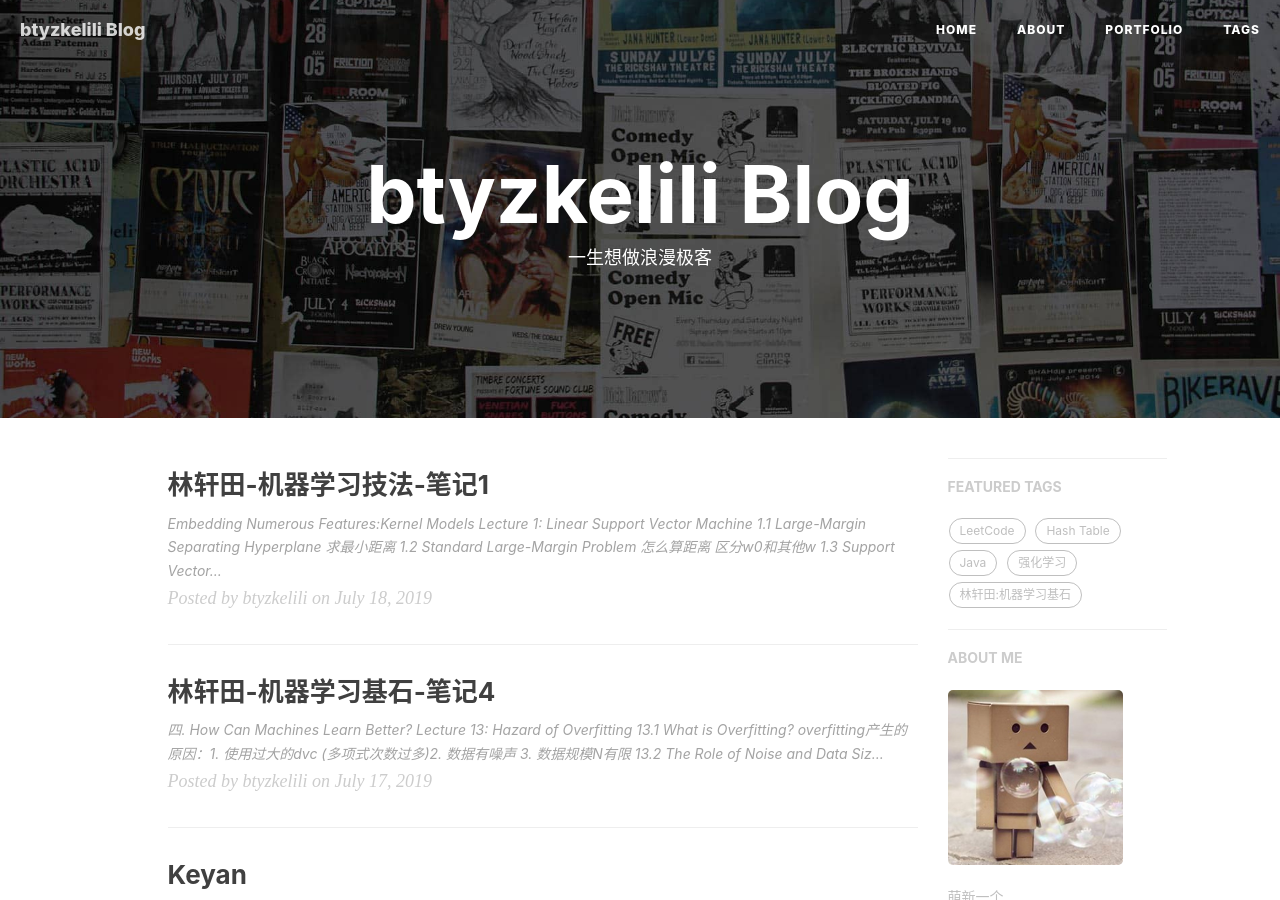
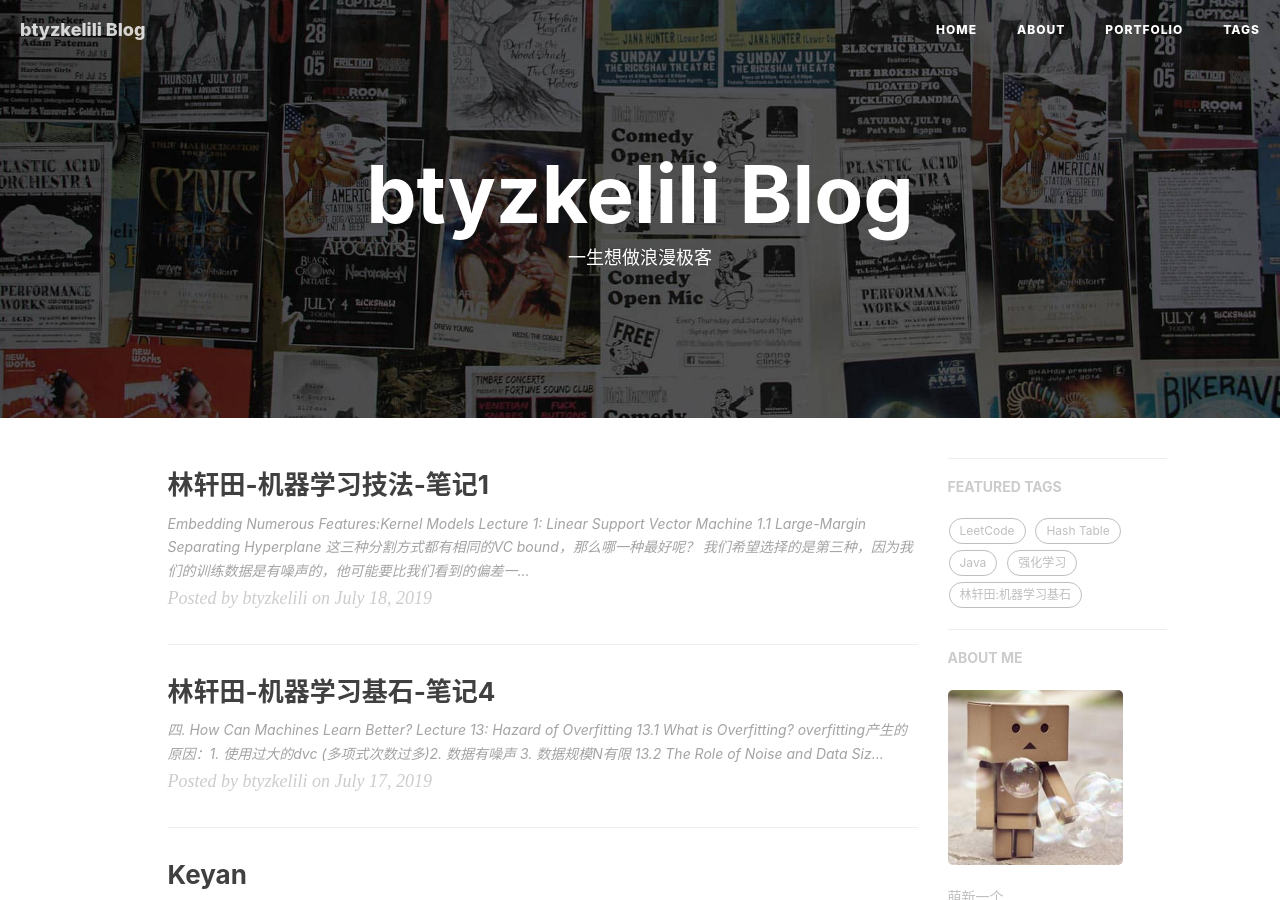
Before and after one commit to btyzkelili/btyzkelili.github.io, a Jekyll site: the page built from index.html, in a window 1280 px wide and 900 px high. Built offline with Jekyll 4.4.1, drawn with Linux system fonts in a browser that asks for light colours; nearby versions of some CDN libraries; the list of posts is cut into pages by our own code; comment, search, counter and statistics services are not loaded; some of the changed lines change nothing that is shown.

Commit message:
Update 2019-07-18-linxuantian-jifa-1.md

```diff
--- a/_posts/2019-07-18-linxuantian-jifa-1.md
+++ b/_posts/2019-07-18-linxuantian-jifa-1.md
@@ -15,9 +15,41 @@
 ## Lecture 1: Linear Support Vector Machine
 ---
 #### 1.1 Large-Margin Separating Hyperplane
-求最小距离
+![](/img/linxuant-jifa/1-1.JPG)
+这三种分割方式都有相同的VC bound，那么哪一种最好呢？
+![](/img/linxuant-jifa/1-1.JPG)
+我们希望选择的是第三种，因为我们的训练数据是有噪声的，他可能要比我们看到的偏差一点，所以能容忍这种偏差的分割直线是最好的，这就要求线到距离他最小点的距离越大越好，也就是margin越大越好，那么怎么求这个距离呢？
+
 #### 1.2 Standard Large-Margin Problem
-怎么算距离
-区分w0和其他w
+![](/img/linxuant-jifa/1-2.JPG)
+![](/img/linxuant-jifa/1-3.JPG)
+![](/img/linxuant-jifa/1-4.JPG)
+![](/img/linxuant-jifa/1-5.JPG)
+根据以上推导，我们得到求margin的最大值就是求：
+对于所有n都有y<sub>n</sub>(**w<ub>T</sub>x<sub>n</sub>**+b)>=1时，求min(1/2**w<sup>T</sup>w**)
+(注意这里的**w**和**x**是没有第0项的)
+例子：
+![](/img/linxuant-jifa/1-6.JPG)
+* 注意: **x<sub>n</sub>** 是X的第n行，**w<ub>T</sub>** = (w1,w2,...,wn)<sub>T</sub>
 #### 1.3 Support Vector Machine
+少量的数据我们可以计算出来，那么很多的时候如何计算呢？
+![](/img/linxuant-jifa/1-7.JPG)
+虽然之前讲过梯度下降，但是由于现在有很多限制，下降时有很多地方不能走，难以只用梯度下降。我们发现求解的问题形式很像quadratic programming(二次规划)
+![](/img/linxuant-jifa/1-8.JPG)
+我们可以将问题转换为quadratic programming形式(QP问题)
+![](/img/linxuant-jifa/1-9.JPG)
+如果是非线性的，可以通过特征转化解决
 #### 1.4 Reasons behind Large-Margin Hyperplane
+之前我们只是说有测量误差时，这样margin大的泛化性更好，现在我们通过理论推导证明为什么large-margin表现好:
+
+![](/img/linxuant-jifa/1-10.JPG)
+可以看到SVM其实是一种正则化，正则化是希望E<sub>in</sub>越小越好，但是为了防止overfitting，所以对w进行限制，而SVM都是对E<sub>in</sub>
+是在限制了E<sub>in</sub>最小时，找到更好的**w**，所以SVM和正则化都是把这两件事考虑进去(一体两面)
+
+另一个解释是VC dimension，vc dimension说的是找的这跟线可以产生多少种o或×的排列组合，现在我只想要margin大的线，也就导致了原本符合条件的
+组合现在可能就不再符合条件，也使得vc dimension减小，例如：
+![](/img/linxuant-jifa/1-11.JPG)
+可以看到，vc dimension依赖于资料在什么样的空间里(上图是一个单位圆，如果这个圆更大一点，也许三个点就可以shatter)，想要的margin的大小
+
+![](/img/linxuant-jifa/1-12.JPG)
+新的控制复杂度的方法，largin-margin,就可以配合复杂的非线性feature transform
```
